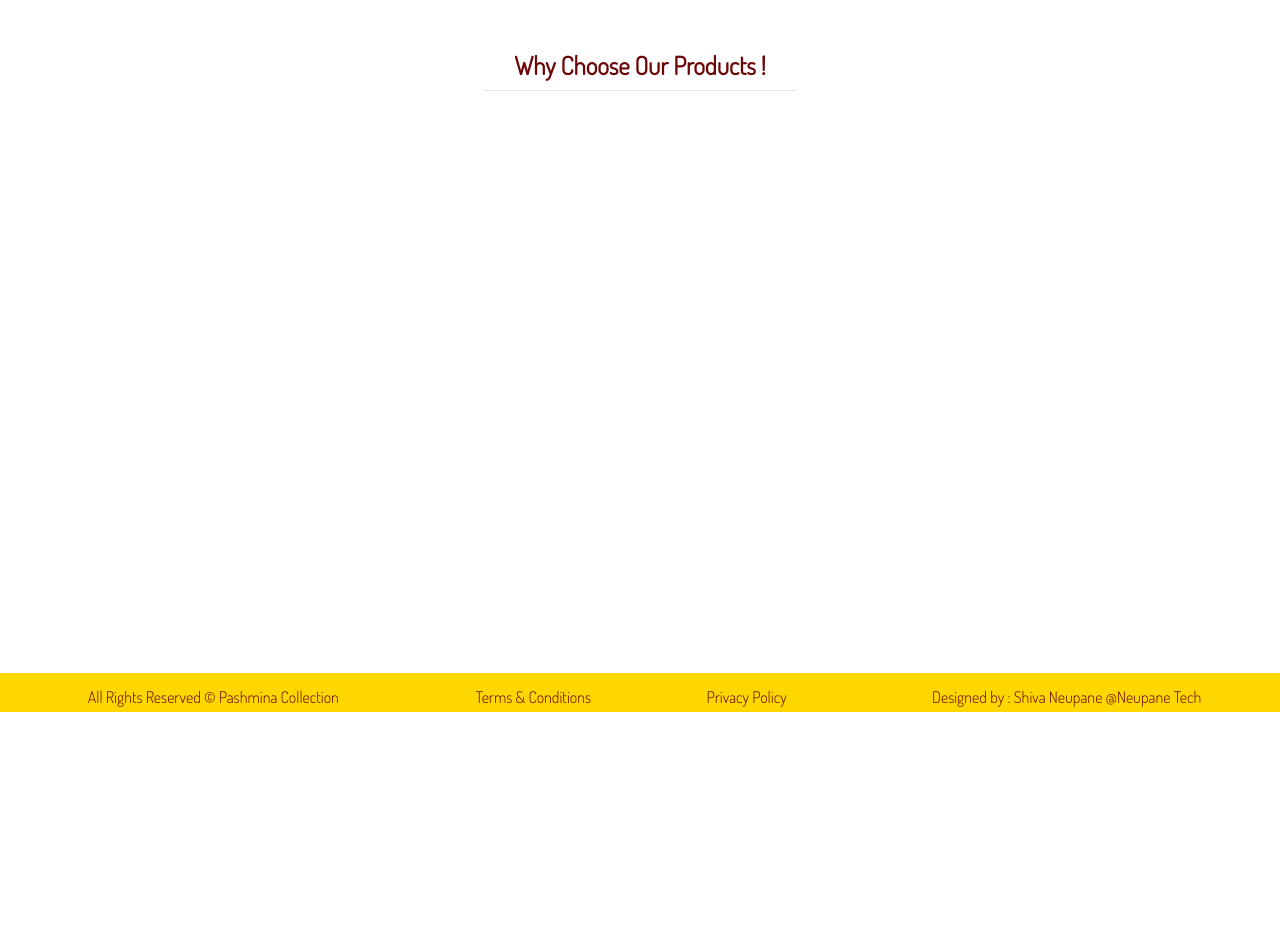
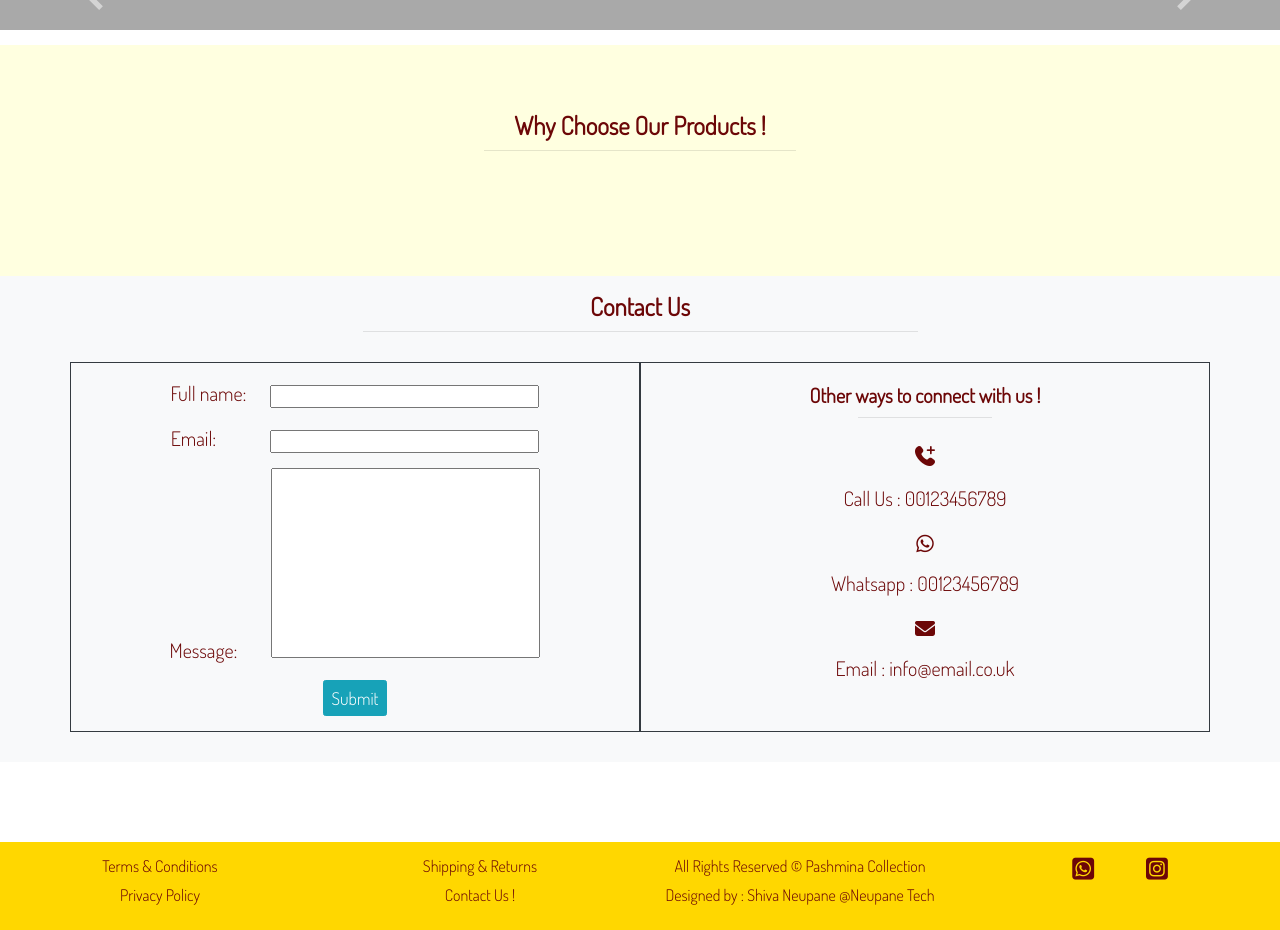
Before and after one commit to shiva123-coder/pashmina-collection, a Django app: page / in a window 1280 px wide. Shown: the part 88-1018 px from the top of the page. Before the commit the page ends 800 px from the top, so only its background shows below. Run offline with Django 5.2, Linux system fonts and the light colour scheme; data that the repository does not hold is empty; some libraries are stand-ins or nearby versions.

Commit message:
Added Contact us form

```diff
--- a/home/forms.py
+++ b/home/forms.py
@@ -0,0 +1,7 @@
+# home/forms.py
+from django import forms
+
+class ContactForm(forms.Form):
+    full_name = forms.CharField(max_length=100)
+    email = forms.EmailField()
+    message = forms.CharField(widget=forms.Textarea)
--- a/home/static/home/css/home.css
+++ b/home/static/home/css/home.css
@@ -74,6 +74,7 @@
        font-size: 2rem;
        background-color: var(--text);
    }
+   /*--paragraph below carousel--*/
    /*-- Cards on homepage, below carousel --*/
 
    .container-second {
@@ -111,6 +112,42 @@
        font-size: 2rem;
        padding: 0.75rem;
    }
+   /*--contact form--*/
+
+   #contact-section {
+       margin-bottom: 8rem;
+   }
+
+   .contact-form {
+       text-align: center;
+   }
+
+   label {
+       font-size: 2rem;
+   }
+
+   input#id_full_name,
+   input#id_email,
+   textarea#id_message {
+       width: 50%;
+       font-size: 1.25rem;
+       margin-left: 2rem;
+       font-weight: bold;
+   }
+
+   input#id_email {
+       margin-left: 5rem;
+   }
+
+   textarea#id_message {
+       resize: none;
+       margin-left: 3rem;
+   }
+   /*--contact form success template--*/
+
+   .success-container {
+       margin-top: 15rem;
+   }
    /*----Media---*/
    /* @media screen and (max-width: 992px) {
        .input-group {
--- a/home/templates/home/home.html
+++ b/home/templates/home/home.html
@@ -101,6 +101,7 @@
         </div>
     </div>
     <!--Text paragaraph below carousel -->
+    <div id="intro-section" class="pt-4 pb-4 bg-first">
         <div class="container">
             <div class="row">
                 <div class="col">
@@ -116,7 +117,9 @@
                 </div>
             </div>
         </div>
+    </div>
     <!--Why choose us section-->
+    <div id="info-section" class="pt-4 mt-4 pb-4 bg-second">
         <div class="container-fluid container-second">
             <div class="row justify-content-around row-card-heading">
                 <div class="col">
@@ -165,6 +168,47 @@
                 {% endfor %}
             </div>
         </div>
+    </div>
+    <!-- Contact Form -->
+    <div id="contact-section" class="pb-4 pt-4 bg-light">
+        <div class="container contact-form-container pb-4">
+            <h2 class="first-text text-center">Contact Us</h2>
+            <hr class="w-50 mx-auto pb-4 mb-4">
+            <div class="row">
+                <div class="col-12 col-md-6 pt-4 pb-4 border border-dark">
+                    <form method="post" class="contact-form third-text">
+                        {% csrf_token %}
+                        {{ form.as_p }}
+                        <button type="submit" class="btn btn-info mx-auto text-white fourth-text">Submit</button>
+                    </form>
+                    {% if success_message %}
+                        <div class="alert alert-success mt-3" role="alert">
+                            {{ success_message }}
+                        </div>
+                    {% endif %}
+                </div>
+                <div class="col-md-6 third-text border border-dark">
+                    <h3 class="mt-3 pt-3 mb-3 text-center font-weight-bold h2">Other ways to connect with us !</h3>
+                    <hr class="w-25 mx-auto pb-3">
+                    <!--call-->
+                    <div class="connect-medium">
+                        <p class="mt-4 text-center"><i class="fi fi-sr-phone-plus"></i></p>
+                        <p class="text-center"><a href="tel:01202097134" class="third-text">Call Us : 00123456789</a></p>
+                    </div>
+                    <!--whatsapp-->
+                    <div class="connect-medium">
+                        <p class="mt-4 text-center"><i class="fab fa-whatsapp"></i></p>
+                        <p class="text-center"><a href="https://api.whatsapp.com/send?phone=+447470381691" class="third-text">Whatsapp : 00123456789</a></p>
+                    </div>
+                    <!--email-->
+                    <div class="connect-medium">
+                        <p class="mt-4 text-center"><i class="fas fa-envelope"></i></p>
+                        <p class="text-center"><a href="mailto:neupanedrivingschool@gmail.com" class="third-text">Email : info@email.co.uk</a></p>
+                    </div>
+                </div>
+            </div>
+        </div>
+    </div>
     <!--Custom JS file for home app only -->
     <script src="{% static 'home/js/home.js' %}"></script>
 {% endblock %}
--- a/home/views.py
+++ b/home/views.py
@@ -1,11 +1,10 @@
-from django.shortcuts import render
-from django.shortcuts import render, redirect, reverse, get_object_or_404
+from django.conf import settings
 from django.contrib import messages
-from .models import(
-    Carousel, OfferText, Cards, TextOnHomepage)
-
-# Create your views here.
-
+from django.shortcuts import (
+    render, redirect, reverse, get_object_or_404, HttpResponse)
+from django.core.mail import send_mail, BadHeaderError
+from .models import OfferText, Carousel, Cards, TextOnHomepage
+from .forms import ContactForm
 
 def home(request):
     offertext = OfferText.objects.all()
@@ -13,11 +12,33 @@ def home(request):
     cards = Cards.objects.all()
     texts = TextOnHomepage.objects.all()
 
+    if request.method == 'POST':
+        form = ContactForm(request.POST)
+        if form.is_valid():
+
+            subject = 'Enquiry'
+            body = {
+                'full_name': form.cleaned_data['full_name'],
+                'message': form.cleaned_data['message'],
+                }
+            sender_email = form.cleaned_data['email']
+            message = '\n'.join(body.values())
+
+        try:
+            send_mail(
+                subject, message, sender_email,  ['sb4_cbu@yahoo.com', 'cia.ribka@gmail.com'])
+            return render(request, 'home/success.html')
+        except BadHeaderError:
+            return HttpResponse('Invalid header found.')
+    else:
+        form = ContactForm()
+
     context = {
         'offertext': offertext,
         'carousels': carousels,
         'cards': cards,
         'texts': texts,
+        'form': form,
     }
 
     return render(request, 'home/home.html', context)
--- a/product/templates/product/product.html
+++ b/product/templates/product/product.html
@@ -49,7 +49,6 @@
                                     <p class="diaplay-3 text-right text-main font-weight-bold">£{{ product.price }}</p>
                                 </div>
                             </div>
-
                         </div>
                         <div class="card-footer border-0 text-left woman-details">
                             <div class="row">
--- a/static/css/base.css
+++ b/static/css/base.css
@@ -83,6 +83,18 @@ header {
     font-size: 1.75rem;
 }
 
+.bg-first {
+    background: darkgray
+}
+
+.bg-second {
+    background: lightyellow;
+}
+
+.bg-third {
+    background: lightskyblue;
+}
+
 
 /* .text-dark {
     font-size: 1.25rem;
@@ -140,6 +152,10 @@ footer {
     background: gold;
 }
 
+.social-icon-whatsapp {
+    margin-right: 5rem;
+}
+
 
 /*----Media---*/
 
--- a/templates/base.html
+++ b/templates/base.html
@@ -211,7 +211,7 @@
         </div>
         <!--footer -->
         <footer>
-        {% include 'includes/footer/footer_second.html' %}
+        {% include 'includes/footer/footer.html' %}
         </footer>
         {% block postloadjs %}
             <script type="text/javascript">
--- a/templates/base_second.html
+++ b/templates/base_second.html
@@ -186,7 +186,7 @@
         </div>
         <!--footer -->
         <footer>
-        {% include 'includes/footer/footer_second.html' %}
+        {% include 'includes/footer/footer.html' %}
         </footer>
         {% block postloadjs %}
             <script type="text/javascript">
--- a/templates/includes/footer/footer.html
+++ b/templates/includes/footer/footer.html
@@ -1,64 +1,42 @@
 <footer>
-    <div class="container-fluid footer-container">
-        <div class="row justify-content-center">
-            <!--Certified Body & Social Media Icons-->
-            <div class="col-md-4 footer-content">
-                <h4 class="text-main footer-text text-center">Our Accreditations</h4>
-                 <hr class="w-50 mx-auto">
-                <div class="row">
-                    <div class="col-xs-6 col-md-4 text-center mb-4 pb-3">
-                        <a href="https://www.gov.uk/pass-plus/overview" target="_blank"><img class="img-footer" src="{{  MEDIA_URL }}passplus2.0.jpg" alt=""></a>
-                    </div>
-                    <div class="col-xs-6 col-md-4 text-center mb-4 pb-3">
-                        <a href="https://www.gov.uk/book-driving-test" target="_blank"><img class="img-footer" src="{{  MEDIA_URL }}dia.jpg" alt=""></a>
-                    </div>
-                    <div class="col-xs-6 col-md-4 text-center mb-4 pb-3">
-                        <a href="http://www.dsa.org.uk/" target="_blank"><img class="img-footer" src="{{  MEDIA_URL }}dvsa.jpg" alt=""></a>
-                    </div>
-                </div>
+    <!--Copyright Section -->
+    <div class="container-fluid copyright-container pt-4 pb-4">
+        <div class="row">
+            <!--Documents-->
+             <div class="col-sm-6 col-lg-3 text-center footer-conten">
+                <h5>
+                    <p><a href="" class="t&c-pdf text-main footer-text">Terms &amp; Conditions</a></p>
+                    <p><a href="" class="t&c-pdf text-main footer-text">Privacy Policy</a></p>
+                </h5>
             </div>
-             <!--Social Media-->
-            <div class="col-md-4 footer-text mb-4 pb-4">
-                <h5 class="text-main text-center">Follow Us</h5>
-                <hr class="w-50 mx-auto">
-                <ul class="social-icons text-center">
-                    <li class="facebook"><i class="fa-brands fa-square-facebook fa-social mr-5"></i></li>
-                    <li class="instagram"><i class="fa-brands fa-square-instagram fa-social"></i></li>
-                </ul>
+            <!--Return/contact us -->
+             <div class="col-sm-6 col-lg-3 text-center footer-content">
+                <h5>
+                    <p><a href="" class="t&c-pdf text-main footer-text">Shipping &amp; Returns</a></p>
+                    <p><a href="{% url 'home' %}#contact-section" class="text-main">Contact Us !</a>
+                </h5>
             </div>
-            <!--Contact Info-->
-            <div class="col-md-4 footer-content text-center">
-                <h4 class="text-main footer-text">We are always here to help</h4>
-                <hr class="w-50 mx-auto">
-                <p class="text-center"><a href="" class="btn btn-light btn-lg text-main h1">Contact us !</a> </p>
-
+            <!--Copyright-->
+            <div class="col-sm-6 col-lg-3 text-center footer-content">
+                <h5>
+                    <p class="copyright-text text-main"> All Rights Reserved &copy; Pashmina Collection</p>
+                    <p class="copyright-text text-main"> Designed by : <span>Shiva Neupane @Neupane Tech</span></p>
+                </h5>
             </div>
-        </div>
-    </div>
-    <!--Copyright Section -->
-    <div class="container-fluid copyright-container">
-        <div class="row">
-            <div class="col-sm-6 col-xl-4 text-center footer-content">
-                <h5 class="copyright-text text-main pt-4 mt-2"> All Rights Reserved &copy; Neupane Driving School</h5>
-            </div>
-            <!--Documents-->
-            <div class="col-sm-6 col-xl-4 footer-content">
-                <div class="row text-center">
-                    <div class="col-sm-6 terms-cons">
-                        <h5>
-                            <a href="{{  MEDIA_URL }}t&c-v2.0.pdf" alt="" target="_blank" class="t&c-pdf text-main footer-text pt-4">Terms &amp; Conditions</a>
-                        </h5>
-                    </div>
-                    <div class="col-sm-6">
-                       <h5 class="text-main footer-text">Privacy Policy</h5>
-                    </div>
-                </div>
-            </div>
-            <!--Designer Info-->
-            <div class="col-sm-6 col-xl-4">
-                <h5 class="text-main footer-text text-center text-design">
-                    Developed by : <span>Shiva Neupane @Neupane Tech</span>
-                </h5>
+            <!--social icon-->
+            <div class="col-sm-6 col-lg-3 text-center footer-content">
+                <h6 class="footer-text text-center">
+                    <p>
+                        <a href="https://wa.me/whatsappphonenumber/?text=Hi Pashmina Store" target="_blank">
+                            <i class="fab fa-whatsapp-square social-icon social-icon-whatsapp first-text"></i>
+                        </a>
+                        <span>
+                            <a href="https://instagram.com/pashmina.collection?utm_medium=copy_link">
+                                <i class="fab fa-instagram-square social-icon first-text"></i>
+                            </a>
+                        </span>
+                    </p>
+                </h6>
             </div>
         </div>
     </div>
--- a/templates/includes/footer/footer_second.html
+++ /dev/null
@@ -1,31 +0,0 @@
-<footer>
-    <div class="container-fluid footer-container">
-    </div>
-    <!--Copyright Section -->
-    <div class="container-fluid copyright-container">
-        <div class="row">
-            <div class="col-sm-6 col-lg-4 text-center footer-content">
-                <h5 class="copyright-text text-main pt-4"> All Rights Reserved &copy; Pashmina Collection</h5>
-            </div>
-            <!--Documents-->
-            <div class="col-sm-6 col-lg-4 footer-content pt-4">
-                <div class="row text-center">
-                    <div class="col-sm-6 terms-cons">
-                        <h5>
-                            <a href="" class="t&c-pdf text-main footer-text pt-4">Terms &amp; Conditions</a>
-                        </h5>
-                    </div>
-                    <div class="col-sm-6">
-                       <h5 class="text-main footer-text">Privacy Policy</h5>
-                    </div>
-                </div>
-            </div>
-            <!--Designer Info-->
-            <div class="col-sm-6 col-lg-4 pt-4">
-                <h5 class="text-main footer-text text-center text-design">
-                    Designed by : <span>Shiva Neupane @Neupane Tech</span>
-                </h5>
-            </div>
-        </div>
-    </div>
-</footer>
--- a/templates/includes/header.html
+++ b/templates/includes/header.html
@@ -1,10 +1,10 @@
-<div class="container-fluid header-container">
+<div class="container-fluid header-container bg-first">
     <!--hide offer/promo message on small screen and display booking and call button instead -->
     <div class="row d-none d-md-block">
-        <div class="col-12 offer-col">
+        <div class="col-12 offer-col ">
             <!--This col is to display any offer of promotion on top of the carousel-->
             {% for offer in offertext %}
-                <h3 class="offer-text text-center pb-1 pt-1 display-inline">
+                <h3 class="offer-text text-center pb-1 pt-1 display-inline ">
                     {% if offer.offer_title1 %}
                         <span class="">{{ offer.offer_title2 }}</span>
                     {% endif %}
```
Also changed, not shown: home/admin.py (+26 -0 lines), home/templates/home/success.html (added, +26 -0 lines), pashmina_home/settings.py (+25 -22 lines), home/migrations/0008_contact.py (added), home/migrations/0009_delete_contact.py (added), home/models.py (line endings or trailing spaces). Lines whose indentation alone changed are shown as unchanged.
